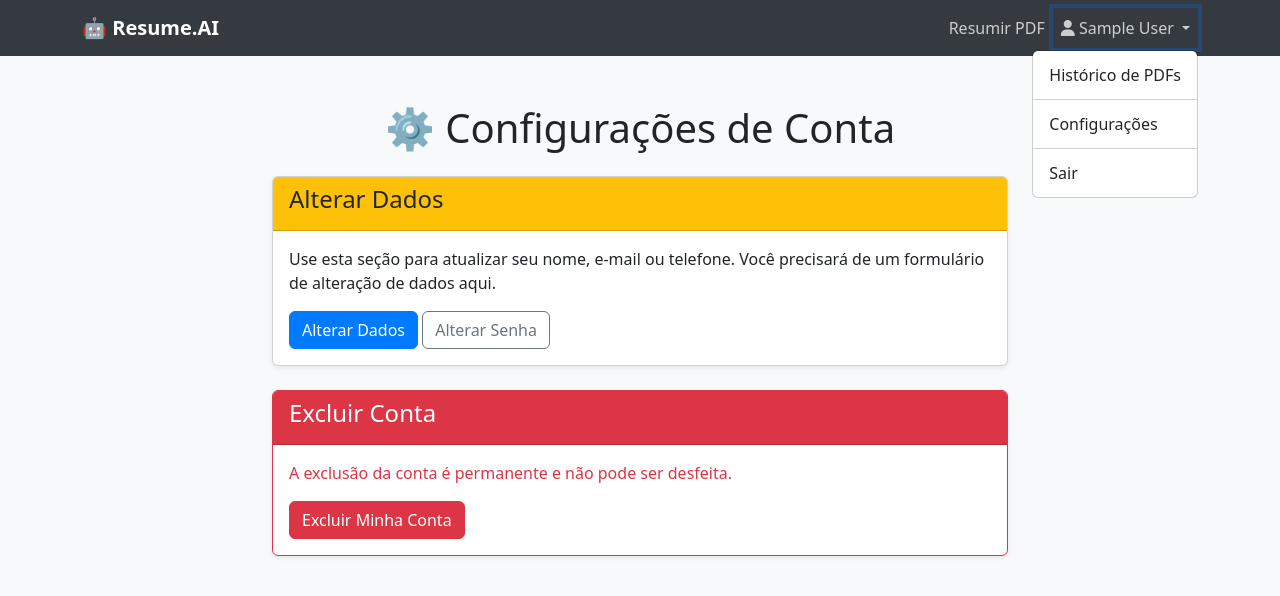
After one commit to Paola403/Resume.AI, a Django app: page /configuracoes/ in a window 1280 px wide, after a click that opens the changed part. The commit adds this page. Shown: the top 596 px of the page. Run offline with Django 5.2, Linux system fonts and the light colour scheme; a user stored in the database is signed in; tables that the repository leaves empty hold one stand-in row (values such as "Sample post"); some libraries are stand-ins or nearby versions.

Commit message:
Fazendo histórico de PDF, configurações, logout e cadastro funcionando

```diff
--- a/requirements.txt
+++ b/requirements.txt
@@ -10,6 +10,7 @@ decorator==5.2.1
 Django==5.2.8
 django-widget-tweaks==1.5.0
 executing==2.2.1
+fpdf==1.7.2
 google-auth==2.43.0
 google-genai==1.50.1
 h11==0.16.0
--- a/resume_ai/core/models.py
+++ b/resume_ai/core/models.py
@@ -1,9 +1,24 @@
+from django.contrib.auth.models import AbstractUser
 from django.db import models
+from django.conf import settings
 
-class resume_ai(models.Model):
-    nome_completo = models.CharField(max_length=150)
-    telefone = models.CharField(max_length=20)
-    email = models.EmailField()
+
+class PDFHistory(models.Model):
+    user = models.ForeignKey(settings.AUTH_USER_MODEL, on_delete=models.CASCADE, related_name='historicos')
+    arquivo = models.FileField(upload_to='pdfs/')
+    enviado_em = models.DateTimeField(auto_now_add=True)
 
     def __str__(self):
-        return f"{self.nome_completo} - {self.email}"
+        return self.arquivo.name
+
+class CustomUser(AbstractUser):
+    nome_completo = models.CharField(max_length=150, blank=True)
+    telefone = models.CharField(max_length=20, blank=True)
+    nome_exibicao = models.CharField(max_length=50, blank=True)
+    email = models.EmailField(unique=True)
+
+    USERNAME_FIELD = "email"
+    REQUIRED_FIELDS = ["username"]
+
+    def __str__(self):
+        return self.nome_exibicao or self.username
--- a/resume_ai/core/templates/base.html
+++ b/resume_ai/core/templates/base.html
@@ -20,35 +20,42 @@
 <body>
 <nav class="navbar navbar-expand-lg navbar-dark bg-dark">
     <div class="container">
-            <a class="navbar-brand" href="{% url 'index' %}">
-                <i class="fas fa-robot"></i> Resume.AI
-            </a>
+        <a class="navbar-brand" href="{% url 'index' %}">🤖 Resume.AI</a>
+
         <button class="navbar-toggler" type="button" data-bs-toggle="collapse" data-bs-target="#navbarNav" aria-controls="navbarNav" aria-expanded="false" aria-label="Toggle navigation">
             <span class="navbar-toggler-icon"></span>
         </button>
         <div class="collapse navbar-collapse" id="navbarNav">
            <ul class="navbar-nav ms-auto">
+                {% if user.is_authenticated %}
                     <li class="nav-item">
-                        <a class="nav-link" href="{% url 'resumir_pdf' %}"><i class="fas fa-file-alt"></i> Resumir PDF</a>
+                        <a class="nav-link" href="{% url 'resumir_pdf' %}">Resumir PDF</a>
                     </li>
-                    {% if user.is_authenticated %}
+
             <li class="nav-item dropdown">
-                        <a class="nav-link dropdown-toggle" href="#" id="navbarDropdown" role="button" data-bs-toggle="dropdown" aria-expanded="false">
-                            <i class="fas fa-user-circle"></i> {{ user.username }}
+                <a class="nav-link dropdown-toggle" href="#" role="button" data-bs-toggle="dropdown" aria-expanded="false">
+                    <i class="fa-solid fa-user"></i> {{ user.nome_exibicao|default:user.username }}
                 </a>
-                        <ul class="dropdown-menu dropdown-menu-end" aria-labelledby="navbarDropdown">
+                    <ul class="dropdown-menu dropdown-menu-end">
+                        <li><a class="dropdown-item" href="{% url 'historico' %}">Histórico de PDFs</a></li>
+                        <li><hr class="dropdown-divider"></li>
+                        <li><a class="dropdown-item" href="{% url 'configuracoes_conta' %}">Configurações</a></li>
+                        <li><hr class="dropdown-divider"></li>
                         <li><a class="dropdown-item" href="{% url 'logout' %}">Sair</a></li>
                     </ul>
             </li>
+
     {% else %}
         <li class="nav-item">
-                        <a class="nav-link" href="{% url 'login' %}"><i class="fas fa-sign-in-alt"></i> Entrar</a>
+            <a class="nav-link" href="{% url 'login' %}">Entrar</a>
         </li>
+
         <li class="nav-item">
-                        <a class="nav-link" href="{% url 'register' %}"><i class="fas fa-user-plus"></i> Cadastrar</a>
+            <a class="nav-link" href="{% url 'cadastro' %}">Cadastrar</a>
         </li>
     {% endif %}
 </ul>
+
         </div>
     </div>
 </nav>
--- /dev/null
+++ b/resume_ai/core/templates/configuracoes.html
@@ -0,0 +1,31 @@
+{% extends "base.html" %}
+
+{% block content %}
+<div class="row justify-content-center mt-5">
+    <div class="col-md-8">
+        <h1 class="text-center mb-4">⚙️ Configurações de Conta</h1>
+
+        <div class="card shadow-sm mb-4">
+            <div class="card-header bg-warning text-dark">
+                <h4>Alterar Dados</h4>
+            </div>
+            <div class="card-body">
+                <p class="card-text">Use esta seção para atualizar seu nome, e-mail ou telefone. Você precisará de um formulário de alteração de dados aqui.</p>
+                <a href="#" class="btn btn-primary">Alterar Dados</a>
+                <a href="#" class="btn btn-outline-secondary">Alterar Senha</a>
+            </div>
+        </div>
+
+        <div class="card shadow-sm border-danger">
+            <div class="card-header bg-danger text-white">
+                <h4>Excluir Conta</h4>
+            </div>
+            <div class="card-body">
+                <p class="card-text text-danger">A exclusão da conta é permanente e não pode ser desfeita.</p>
+                <button class="btn btn-danger" data-bs-toggle="modal" data-bs-target="#confirmDeleteModal">Excluir Minha Conta</button>
+            </div>
+        </div>
+
+        </div>
+</div>
+{% endblock content %}
--- a/resume_ai/core/templates/resumir_pdf.html
+++ b/resume_ai/core/templates/resumir_pdf.html
@@ -26,7 +26,7 @@
 
             <button type="submit" class="btn btn-primary w-100 mt-4" id="submit-btn">
                 <span id="spinner" class="spinner-border spinner-border-sm d-none" role="status" aria-hidden="true"></span>
-                <span id="button-text">Resumir Conteúdo</span>
+                <span id="button-text" class="text-center">Resumir Conteúdo</span>
             </button>
         </form>
 
--- a/resume_ai/core/views.py
+++ b/resume_ai/core/views.py
@@ -2,18 +2,37 @@ import os
 import pypdf
 import json
 from django.http import JsonResponse
-from django.shortcuts import render, redirect
+from django.shortcuts import render, redirect, get_object_or_404
 from django.urls import reverse_lazy
 from django.contrib.auth import get_user_model
 from django.contrib.auth.decorators import login_required
 from django.views.generic import CreateView
+from django.contrib.auth import logout
 from dotenv import load_dotenv
+from .models import PDFHistory
+from google import genai
+from google.genai.errors import APIError
+from .forms import CadastroForm
+
+@login_required
+def historico_resumos(request):
+    historicos = PDFHistory.objects.filter(user=request.user).order_by('-enviado_em')
+    return render(request, 'historico.html', {'historicos': historicos})
+
+@login_required
+def deletar_pdf(request, id):
+    pdf = get_object_or_404(PDFHistory, id=id, user=request.user)
+
+    # Exclui o arquivo físico
+    if pdf.arquivo and os.path.exists(pdf.arquivo.path):
+        os.remove(pdf.arquivo.path)
+
+    pdf.delete()  # Exclui do banco
+
+    return redirect("historico")
 
 # Importações do Gemini (Adicionadas para o resumo)
-from google import genai
-from google.genai.errors import APIError
 
-from .forms import CadastroForm
 # from .models import DocumentoPDF # Se for usar modelos, descomente
 
 # --- CONFIGURAÇÃO GLOBAL DO GEMINI (ROBUSTA) ---
@@ -41,9 +60,13 @@ User = get_user_model()
 def index(request):
     return render(request, 'index.html', {'titulo': 'Página Inicial'})
 
+# --- 2. VIEW DE CONFIGURAÇÕES DE CONTA ---
+@login_required
+def configuracoes_conta_view(request):
+    """Renderiza o painel de configurações para alterar/excluir conta."""
+    return render(request, 'configuracoes.html', {'titulo': 'Configurações de Conta'})
 
-# --- 2. VIEW DE CADASTRO ---
-# Mantém a sua lógica de CadastroView
+# --- 3. VIEW DE CADASTRO ---
 class CadastroView(CreateView):
     model = User
     form_class = CadastroForm
@@ -55,7 +78,12 @@ class CadastroView(CreateView):
         return super().dispatch(request, *args, **kwargs)
 
 
-# --- 3. VIEW DE RESUMO PDF (CRUCIAL PARA A IA) ---
+# --- 4 VIEW DE LOGOUT ---
+def logout_page_view(request):
+    logout(request)
+    return render(request, 'logout.html')
+
+# --- 5. VIEW DE RESUMO PDF ---
 @login_required
 def resumir_pdf_view(request):
     """Lida com GET (renderiza formulário) e POST (processa resumo com Gemini)."""
@@ -75,10 +103,19 @@ def resumir_pdf_view(request):
         if not uploaded_file:
             return JsonResponse({'error': 'Nenhum arquivo PDF enviado.'}, status=400)
 
+        # Salva o histórico do PDF enviado
+        if request.user.is_authenticated:
+            PDFHistory.objects.create(
+            user=request.user,
+            arquivo=uploaded_file
+        )
+
+
         # 2. Extrair o texto do PDF
         try:
             pdf_reader = pypdf.PdfReader(uploaded_file)
             text = "".join(page.extract_text() for page in pdf_reader.pages if page.extract_text())
+
         except Exception as e:
             return JsonResponse({'error': f'Erro ao processar PDF (pypdf): {e}'}, status=500)
 
@@ -88,7 +125,7 @@ def resumir_pdf_view(request):
         # 3. Chamar a API do Gemini
         try:
             prompt = (
-                f"Resuma o seguinte texto de um documento PDF. O resumo deve ser conciso, ter de 3 a 5 parágrafos e estar no idioma **{language}**.\n\n"
+                f"Resuma o seguinte texto de um documento PDF. O resumo deve ser conciso, ter de 3 a 5 parágrafos e estar no idioma  **{language}**.\n\n"
                 f"TEXTO DO PDF:\n{text}"
             )
 
--- a/resume_ai/resume_ai/urls.py
+++ b/resume_ai/resume_ai/urls.py
@@ -2,18 +2,36 @@ from django.contrib import admin
 from django.urls import path
 from django.contrib.auth import views as auth_views # Views padrão de Login/Logout
 from core import views as core_views # Importa todas as views do seu app 'core'
+from django.conf.urls.static import static
+from django.conf import settings
 
 urlpatterns = [
     # Rotas de Administração
     path('admin/', admin.site.urls),
 
     # Rotas de Autenticação
-    path('login/', auth_views.LoginView.as_view(template_name='login.html'), name='login'),
-    path('logout/', auth_views.LogoutView.as_view(), name='logout'),
+    path('login/', auth_views.LoginView.as_view(template_name='login.html', redirect_authenticated_user = True), name='login'),
     path('cadastro/', core_views.CadastroView.as_view(), name='cadastro'),
 
-    # Rotas da Aplicação (App 'core')
+    # Rota do Logout
+    path('logout/', core_views.logout_page_view, name='logout'),
+
+    # Rota para o Index
     path('', core_views.index, name='index'),
+
     # Rota que usa a view com a lógica do Gemini para GET e POST
     path('resumir/', core_views.resumir_pdf_view, name='resumir_pdf'),
+
+    # Rota das Configurações do Perfil
+    path('configuracoes/', core_views.configuracoes_conta_view, name='configuracoes_conta'),
+
+    # Rota do Histórico de PDFs
+    path('historico/', core_views.historico_resumos, name='historico'),
+
+    # Rota para Deleção do PDF
+    path("historico/deletar/<int:id>/", core_views.deletar_pdf, name="deletar_pdf")
+
 ]
+
+if settings.DEBUG:
+    urlpatterns += static(settings.MEDIA_URL, document_root=settings.MEDIA_ROOT)
```
Also changed, not shown: resume_ai/core/forms.py (+17 -10 lines), resume_ai/core/templates/historico.html (added, +34 -0 lines), resume_ai/core/templates/login.html (+3 -4 lines), resume_ai/core/templates/logout.html (+21 -0 lines), resume_ai/resume_ai/settings.py (+6 -1 lines), resume_ai/core/migrations/0001_initial.py, resume_ai/core/migrations/0002_pdfhistory.py (added), 2 other files. Lines whose indentation alone changed are shown as unchanged.
